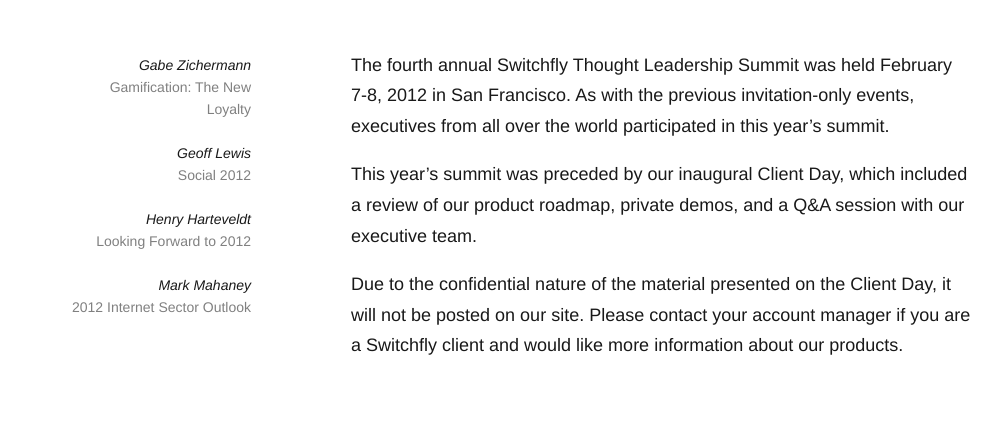
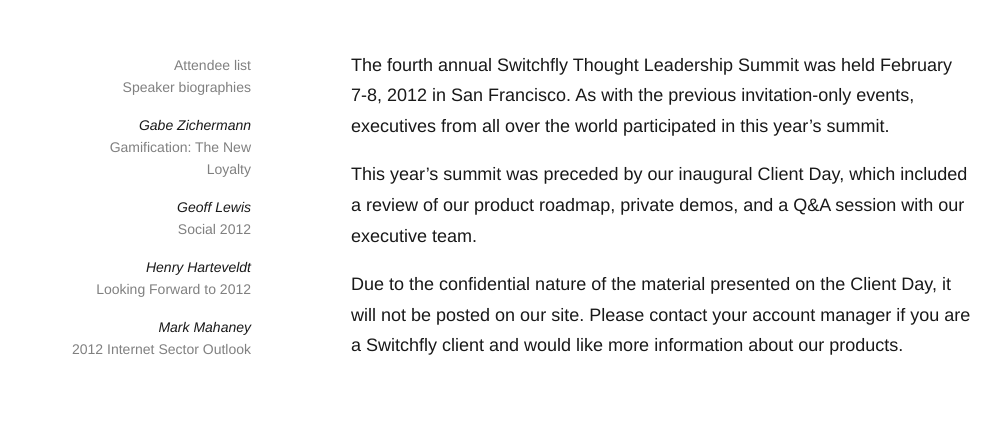
Before and after one commit to njmcgee/tls-2012, a plain HTML site: page index.html in a window 1280 px wide. Shown: the part 303-749 px from the top of the page, without its empty margins (134-1135 px from the left). Drawn offline with nearby package versions, Linux system fonts and the light colour scheme; a script that the page names is missing.

Commit message:
bios and list

```diff
--- a/index.html
+++ b/index.html
@@ -29,6 +29,10 @@
 		<div role="main">
 			<div id="decks">
 				<ul>
+					<li>
+						<a href="pdf/TLS2012AttendeeList.pdf">Attendee list</a><br/>
+						<a href="pdf/TLS2012SpeakerBios.pdf">Speaker biographies</a>
+					</li>
 					<li>
 						<span>Gabe Zichermann</span>
 						<a href="pdf/g-zichermann-gamification.pdf">Gamification: The New Loyalty</a>
--- a/sass/styles.scss
+++ b/sass/styles.scss
@@ -40,7 +40,7 @@
 		list-style: none;
 		text-align: right;
 		li {
-			margin-bottom: 22px;
+			margin-bottom: 16px;
 			span {
 				display: block;
 				font-style: italic;
```
Also changed, not shown: stylesheets/styles.css, 2 other files.
